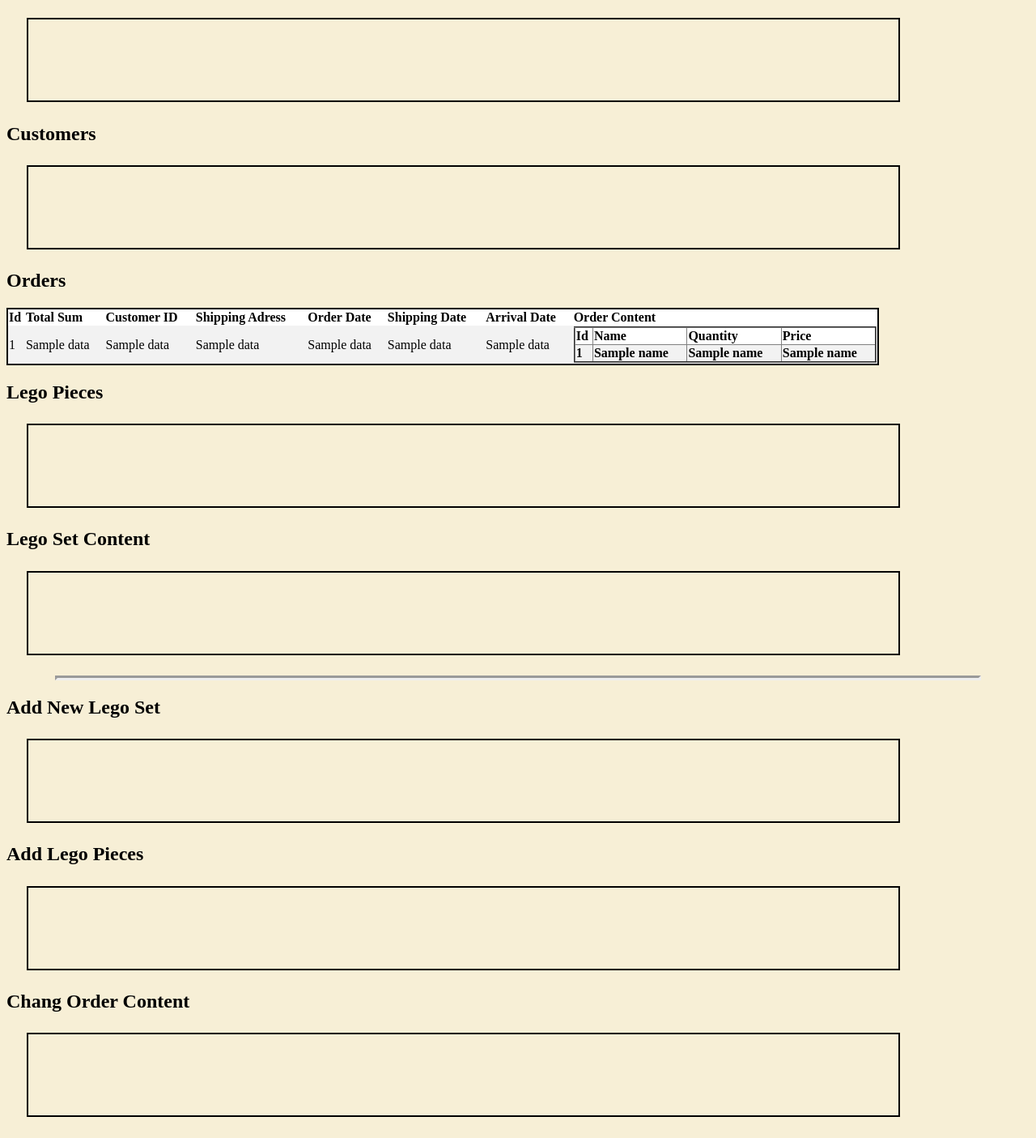
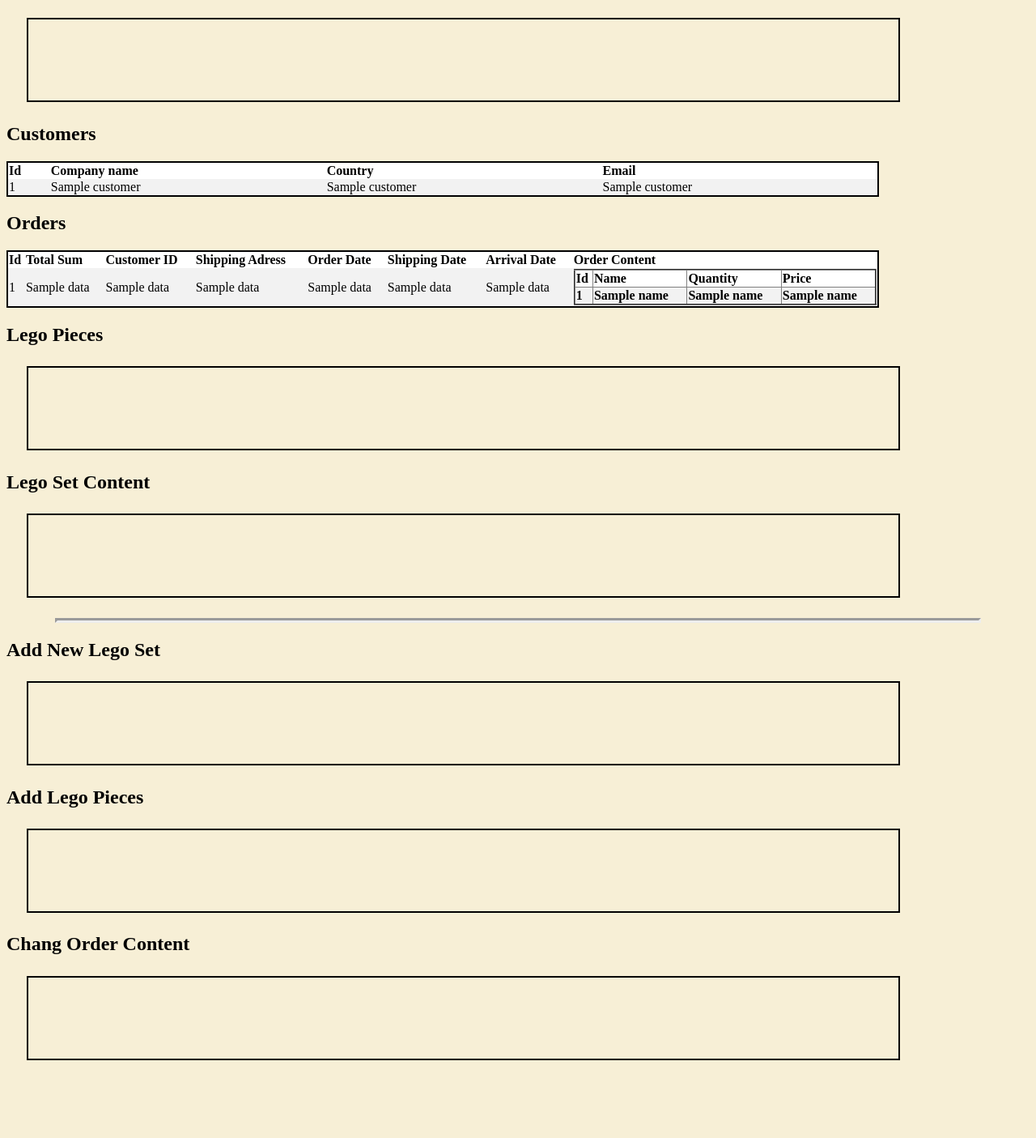
Before and after one commit to s02blom/LegoWebStore, a Flask app: template LegoWebStore/app/templates/admin.html in a window 1280 px wide. Shown: the part 437-1842 px from the top of the page at 81% size. After the commit the page ends 1746 px from the top, so only its background shows below. Run offline with Flask 3, Linux system fonts and the light colour scheme; the template is opened without the code that fills it: most values are stand-ins (such as "Sample title", 1, 10 or a date in 2020); lists and menus that the app fills with data are empty.

Commit message:
Add table for Customers

```diff
--- a/LegoWebStore/app/admin.py
+++ b/LegoWebStore/app/admin.py
@@ -23,6 +23,8 @@ def index():
         LegoSet.id
     """
 
+    customers_sql = "SELECT * FROM Customer"
+
     connection = db.get_connection()
     with connection.cursor() as cursor:
         cursor.execute(order_sql)
@@ -38,5 +40,7 @@ def index():
             adress = data[3] + "\n" + data[4] + "\n" + data[5]
             data[3] = adress
             orders[i] = data    # Replace the old set with the modified list instead
+        cursor.execute(customers_sql)
+        customers = cursor.fetchall()
 
-    return render_template("admin.html", orders=orders)
+    return render_template("admin.html", orders=orders, customers=customers)
--- a/LegoWebStore/app/templates/admin.html
+++ b/LegoWebStore/app/templates/admin.html
@@ -15,7 +15,24 @@
     <div class="box"></div>
 
     <h2>Customers</h2>
-    <div class="box"></div>
+    <div class="sql", style="overflow-y: auto;">
+        <table>
+            <tr>
+                <th>Id</th>
+                <th>Company name</th>
+                <th>Country</th>
+                <th>Email</th>
+            </tr>
+            {% for customer in customers%}
+                <tr>
+                    <td>{{customer[0]}}</td>
+                    <td>{{customer[1]}}</td>
+                    <td>{{customer[2]}}</td>
+                    <td>{{customer[3]}}</td>
+                </tr>
+            {%endfor%}
+        </table>
+    </div>
 
     <h2>Orders</h2>
     <div class="sql", style="overflow-y:auto;">
```
